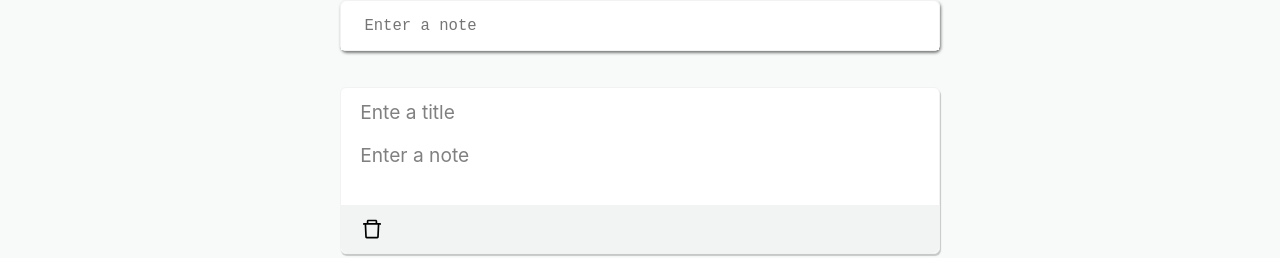
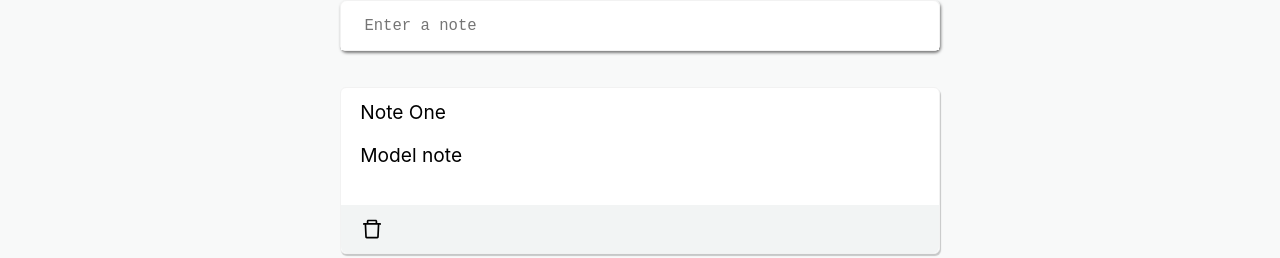
Before and after one commit to fcarlosdev/react-notes, a React (Create React App) app: page / in a window 1280 px wide. Shown: the part 108-366 px from the top of the page. Built offline with nearby package versions, Linux system fonts and the light colour scheme.

Commit message:
Refactoring notes form to use div contenteditable.

```diff
--- a/src/components/Note/Note.js
+++ b/src/components/Note/Note.js
@@ -9,15 +9,6 @@ const Note = ({ note }) => {
   const [title, setTitle] = useState(note.title);
   const [content, setContent] = useState(note.content);
 
-  const handleChangeTitle = value => {
-    setTitle(value);
-  };
-
-  const handleChangeContent = value => {
-    setContent(value);
-  };
-
-
   return (
     <div className="note">
       <>
@@ -25,13 +16,13 @@ const Note = ({ note }) => {
           className="note-title"
           placeholder="Ente a title"
           html={title}
-          handleChange={handleChangeTitle}
+          handleChange={setTitle}
         />
         <FormField
           placeholder="Enter a note"
           multline
           html={content}
-          handleChange={handleChangeContent}
+          handleChange={setContent}
         />
       </>
       <div className="note-footer">
--- a/src/components/form_field/FormField.js
+++ b/src/components/form_field/FormField.js
@@ -3,7 +3,6 @@ import React, { useRef } from "react";
 import "./ffield.css";
 
 const FormField = props => {
-  console.log(props);
 
   const fieldRef = useRef(null);
 
@@ -27,6 +26,7 @@ const FormField = props => {
         props.handleChange(fieldRef.current.innerHTML);
       }}
       ref={fieldRef}
+      dangerouslySetInnerHTML={{ __html: props.html  }}
     />
   );
 };
```
